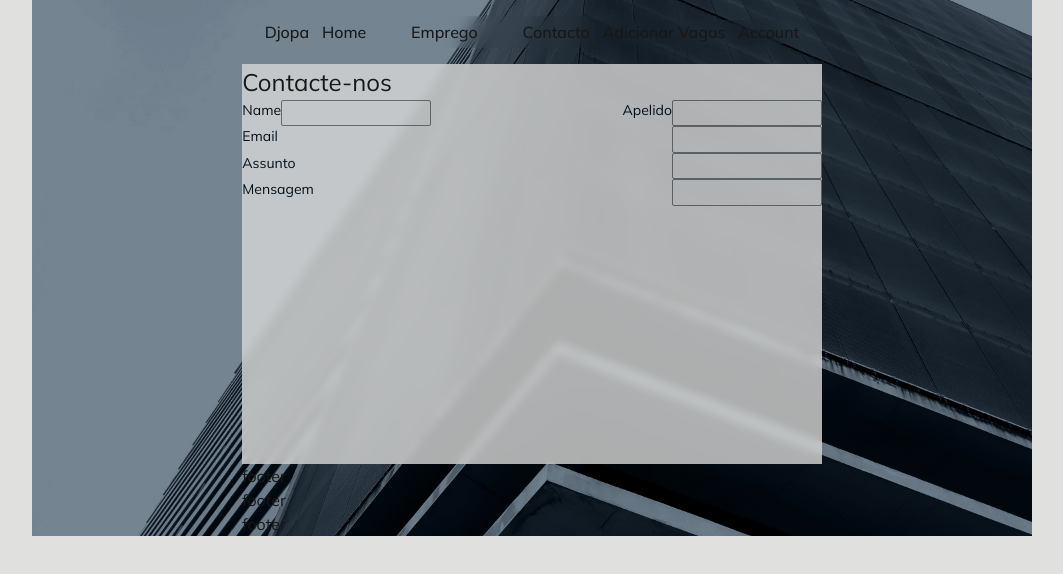
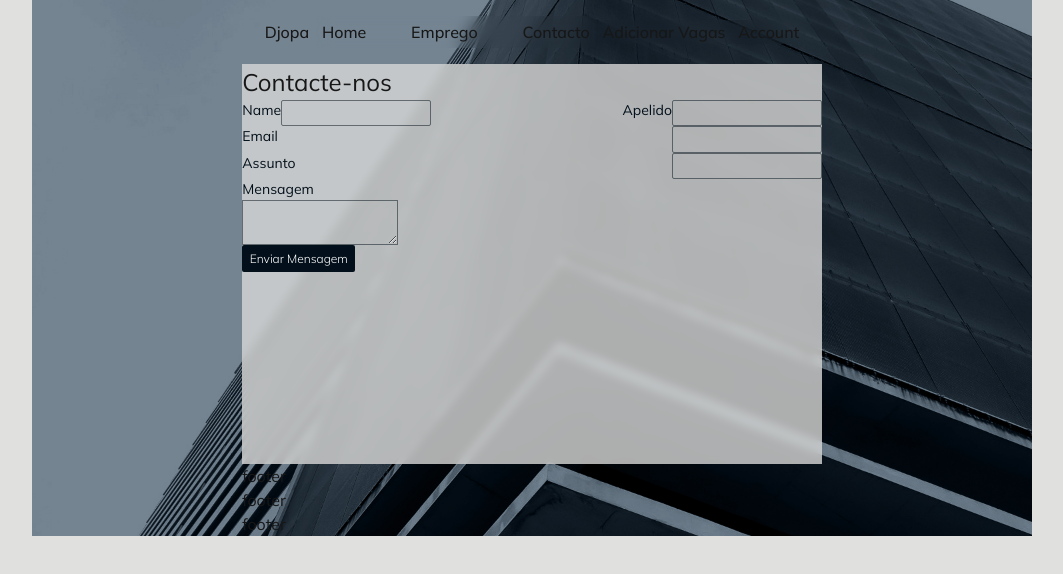
Before and after one commit to ArcidesFerrao/djopa, a Next.js app: page /contacto in a window 1280 px wide. Shown: the top 574 px of the page, without its empty margins (108-1171 px from the left). Built offline with nearby package versions, Linux system fonts and the light colour scheme.

Commit message:
contact form submit button

```diff
--- a/src/app/contacto/page.tsx
+++ b/src/app/contacto/page.tsx
@@ -3,7 +3,7 @@ import React from "react";
 
 export default function ContactoPage() {
   return (
-    <div className="flex flex-col items-center justify-center">
+    <div className="flex flex-col items-center justify-center p-2 ">
       <h3>Contacte-nos</h3>
       <ContactForm />
     </div>
--- a/src/app/globals.css
+++ b/src/app/globals.css
@@ -80,6 +80,15 @@ label {
   font-weight: 400;
   font-size: 14px;
   color: var(--text-color);
+}
+
+textarea {
+  background: none;
+  color: var(--text-color);
+  padding: 0.2rem 0.4rem;
+  font-weight: 300;
+  font-size: 12px;
+  border: var(--border-color) 1px solid;
 }
 
 input {
--- a/src/components/ContactForm.tsx
+++ b/src/components/ContactForm.tsx
@@ -3,7 +3,7 @@ import React from "react";
 export default function ContactForm() {
   return (
     <form className="p-4 flex flex-col gap-y-4 w-4/6 ">
-      <div className="full-name">
+      <div className="full-name flex-col gap-2">
         <div className="flex gap-x-4">
           <label htmlFor="name">Name</label>
           <input type="text" name="name" id="name" />
@@ -23,8 +23,15 @@ export default function ContactForm() {
       </div>
       <div>
         <label htmlFor="mensagem">Mensagem</label>
-        <input type="text" name="mensagem" id="mensagem" />
       </div>
+      <div className="">
+        <textarea
+          className="flex w-full h-16 rounded-sm"
+          name="mensagem"
+          id="mensagem"
+        ></textarea>
+      </div>
+      <input type="submit" value="Enviar Mensagem" id="enviar" />
     </form>
   );
 }
```
